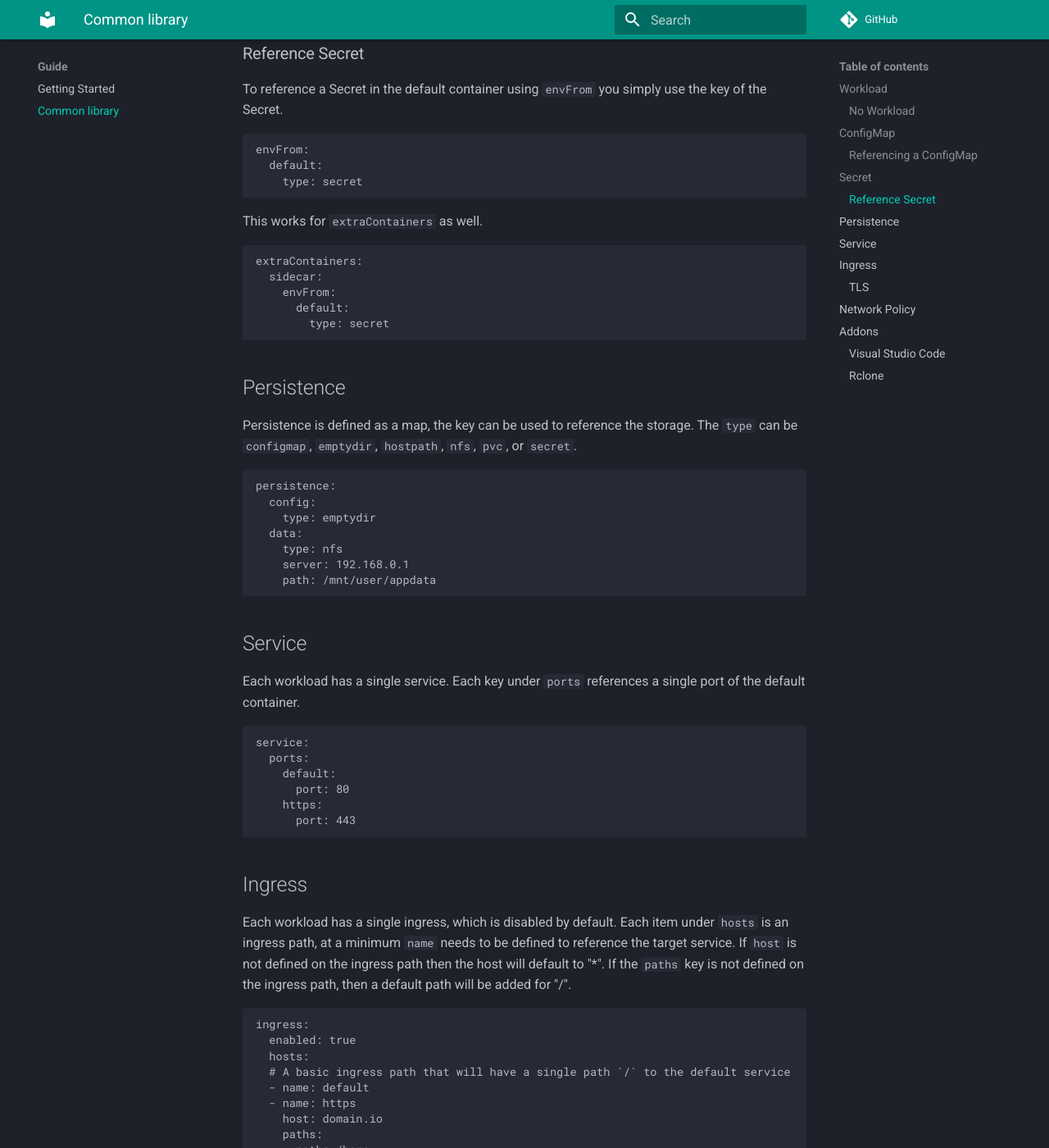
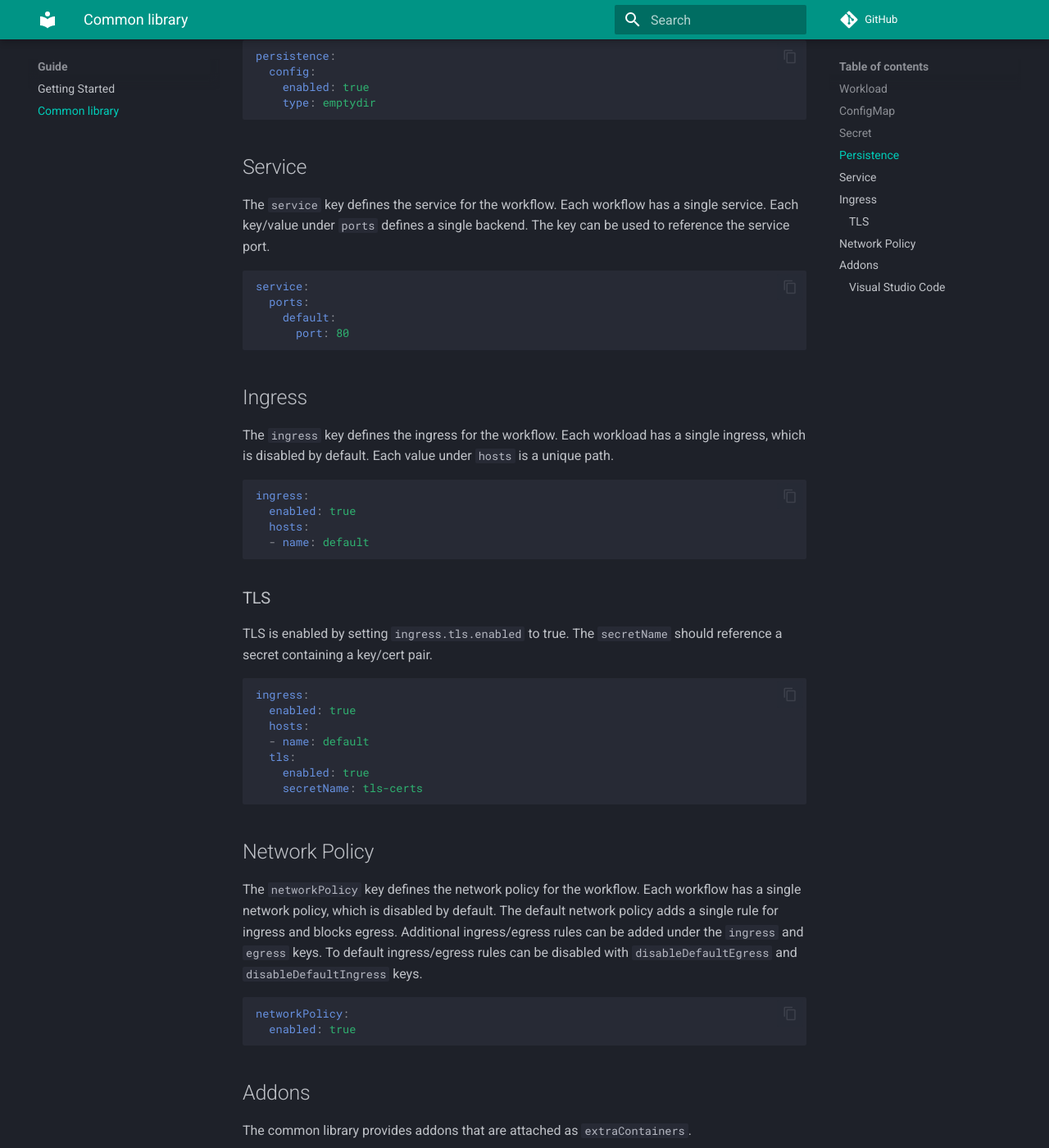
Before and after one commit to jasonb5/charts, an MkDocs documentation site: the page built from docs/guide/common-library.md, in a window 1280 px wide and 1400 px high, scrolled down 1665 px. Shown: the whole window at 82% size. Built offline with MkDocs 1.6.1 and Material for MkDocs 9.7.7, drawn with Linux system fonts in a browser that asks for light colours; comment, search, counter and statistics services are not loaded; some of the changed text lies outside the part shown.

Commit message:
Updates common docs

````diff
--- a/docs/guide/common-library.md
+++ b/docs/guide/common-library.md
@@ -1,178 +1,142 @@
 # Common library
+
 This Helm library chart is used to build application charts.
 
-Everything in the `values.yaml` is defined as a map, where the key is the name of the Kubernetes resource. There can only be a single `default` key, any other key will be appended to the default resource name, e.g. `config` would be appended as `-config` to the default name.
+## Workload
 
-## Workload
-Workload can be set to `deployment`, `statefulset`, `daemonset`, `job`, or `cronjob`.
+The `workload` key defines the workload type. The value can be `deployment`, `statefulset`, `daemonset`, `job`, or `cronjob`. The default is `null` which can be useful to create only top-level objects e.g. `configmap`, `secret`, `extraObjects`.
+
 ```yaml
 workload: deployment
 ```
-### No Workload
-If workload is not defined then no default workload is generated. This can be useful to create any top-level objects e.g. `configmap`, `secret`, or `extraObjects`.
 
 ## ConfigMap
-ConfigMaps are defined in a map, where each key is a separate ConfigMap. The following example would create two ConfigMap objects. The values of the ConfigMap keys can be templates to reference other resource definitions.
+
+The `configmap` key defines a map, each key/value pair is a unique ConfigMap. The key can be used to reference the specific ConfigMap. The ConfigMap data is stored unied the `data` key. The values can be static values or templates.
+
 ```yaml
 configmap:
   default:
-    CONFIG_PATH: /config
-  app:
-    PORT: "{{ .Values.service.ports.default.port }}"
+    data:
+      CONFIG_PATH: /config
+      PORT: "{{ .Values.service.ports.default.port }}"
 ```
-### Referencing a ConfigMap
-To reference a ConfigMap in the default container using `envFrom` you simply use the key of the ConfigMap.
+
+Examples using a ConfigMap.
+
 ```yaml
 envFrom:
   default:
     type: configmap
 ```
 
-This works for `extraContainers` as well.
 ```yaml
-extraContainers:
-  sidecar:
-    envFrom:
-      default:
-        type: configmap
+persistence:
+  config:
+    enabled: true
+    type: configmap
 ```
 
 ## Secret
-Secrets like ConfigMaps are defined in a map, where each key is a separate Secret. The following example would create two Secret objects. The values of the Secret keys can be templates to reference other resource definitions.
+
+The `secret` key defines a map, each key/value pair is a unique Secret. The key can be used to reference the specific Secret. The Secret data is stored unied the `data` key. The values can be static values or templates.
+
 ```yaml
 secret:
   default:
     data:
       PASSWORD: abcd1234
-  app:
-    data:
-      DB_PASSWORD: 1234
 ```
-### Reference Secret
-To reference a Secret in the default container using `envFrom` you simply use the key of the Secret.
+
+Examples using a Secret.
+
 ```yaml
 envFrom:
   default:
     type: secret
 ```
 
-This works for `extraContainers` as well.
 ```yaml
-extraContainers:
-  sidecar:
-    envFrom:
-      default:
-        type: secret
+persistence:
+  config:
+    enabled: true
+    type: secret
 ```
 
 ## Persistence
-Persistence is defined as a map, the key can be used to reference the storage. The `type` can be `configmap`, `emptydir`, `hostpath`, `nfs`, `pvc`, or `secret`.
+
+The `persistence` key is a map, the keys are unique identifiers for the volume. Each volume is disabled by default. The `type` can be `configmap`, `emptydir`, `hostpath`, `nfs`, `pvc`, or `secret`.
+
 ```yaml
 persistence:
   config:
+    enabled: true
     type: emptydir
-  data:
-    type: nfs
-    server: 192.168.0.1
-    path: /mnt/user/appdata
 ```
 
 ## Service
-Each workload has a single service. Each key under `ports` references a single port of the default container.
+
+The `service` key defines the service for the workflow. Each workflow has a single service. Each key/value under `ports` defines a single backend. The key can be used to reference the service port.
+
 ```yaml
 service:
   ports:
     default:
       port: 80
-    https:
-      port: 443
 ```
 
 ## Ingress
-Each workload has a single ingress, which is disabled by default. Each item under `hosts` is an ingress path, at a minimum `name` needs to be defined to reference the target service. If `host` is not defined on the ingress path then the host will default to "*". If the `paths` key is not defined on the ingress path, then a default path will be added for "/".
+
+The `ingress` key defines the ingress for the workflow. Each workload has a single ingress, which is disabled by default. Each value under `hosts` is a unique path.
+
 ```yaml
 ingress:
   enabled: true
   hosts:
-  # A basic ingress path that will have a single path `/` to the default service
   - name: default
-  - name: https
-    host: domain.io
-    paths:
-    - path: /home
-      pathType: Prefix
 ```
+
 ### TLS
-If the `tls` key under `ingress` is present then it's value will be the secret name containing the certs. The `hosts` key under `tls` will be auto populated with any hosts that are defined.
+
+TLS is enabled by setting `ingress.tls.enabled` to true. The `secretName` should reference a secret containing a key/cert pair.
+
 ```yaml
 ingress:
   enabled: true
   hosts:
-  - name: https
-    host: domain.io
-    paths:
-    - path: /home
-  tls: tls-certs
+  - name: default
+  tls:
+    enabled: true
+    secretName: tls-certs
 ```
 
 ## Network Policy
-The network policy is disabled by default. Once enabled the default policy will add ingress rules for each service port and allows all egress traffic. Custom egress and ingress rules can be added to `egress` and `ingress` keys, these will be merged with the default rules. The default rules can be disabled with `disableDefaultEgress` and `disableDefaultIngress`.
+
+The `networkPolicy` key defines the network policy for the workflow. Each workflow has a single network policy, which is disabled by default. The default network policy adds a single rule for ingress and blocks egress. Additional ingress/egress rules can be added under the `ingress` and `egress` keys. To default ingress/egress rules can be disabled with `disableDefaultEgress` and `disableDefaultIngress` keys.
+
 ```yaml
 networkPolicy:
   enabled: true
-  disableDefaultEgress: false
-  disableDefaultIngress: false
-  egress:
-  ingress:
 ```
 
 ## Addons
+
 The common library provides addons that are attached as `extraContainers`.
 
 ### Visual Studio Code
+
 This addon will attach a sidecar running `Visual Code Studio`. The addons uses the [`ghcr.io/linuxserver/code-server`](https://github.com/linuxserver/docker-code-server/pkgs/container/code-server) container. The minimal configuration requires an ingress and persistence be defined.
+
 ```yaml
 addons:
   codeserver:
     enabled: true
     ingress:
+      enabled: false
       hosts:
       - name: codeserver
-        host: code.domain.io
+        host:
     persistence:
       config:
         type: pvc
 ```
-
-### Rclone
-This addon will attach a sidecar to run `Rclone` using Cron. The minimum configuration requires an rclone configuration file and the `CRON`, `SOURCE`, and `DESTINATION` environment variables be defined.
-```yaml
-secret:
-  rclone:
-    data:
-      rclone.conf: |
-        [host]
-        type = local
-
-        [home]
-        type = alias
-        remote = host:/home/user
-
-        [external]
-        type = alias
-        remote = host:/mnt/external
-
-addons:
-  rclone:
-    enabled: true
-    env:
-      CRON: '0 2 * * *'
-      SOURCE: home
-      DESTINATION: external
-      FLAGS: '--create-empty-src-dirs'
-    persistence:
-      rclone:
-        type: secret
-        subPath: rclone.conf
-        mountPath: /root/.config/rclone/rclone.conf
-```
--- a/docs/requirements.txt
+++ b/docs/requirements.txt
@@ -3,5 +3,6 @@
 mkdocs-include-markdown-plugin
 mkdocs-material
 mkdocs-material-extensions
+mkdocs-htmlproofer-plugin
 Pygments
 pymdown-extensions
--- a/mkdocs.yml
+++ b/mkdocs.yml
@@ -10,16 +10,24 @@
     accent: teal
   features:
     - navigation.tabs
+    - content.code.copy
 
 watch:
   - README.md
 
 markdown_extensions:
+  - pymdownx.highlight:
+      anchor_linenums: true
+      line_spans: __span
+      pygments_lang_class: true
+  - pymdownx.inlinehilite
   - pymdownx.snippets:
       check_paths: true
+  - pymdownx.superfences
 
 plugins:
   - search
   - awesome-pages
+  - htmlproofer
 
 dev_addr: 0.0.0.0:8000
````
Also changed, not shown: README.md (+5 -1 lines), 1 other file.
